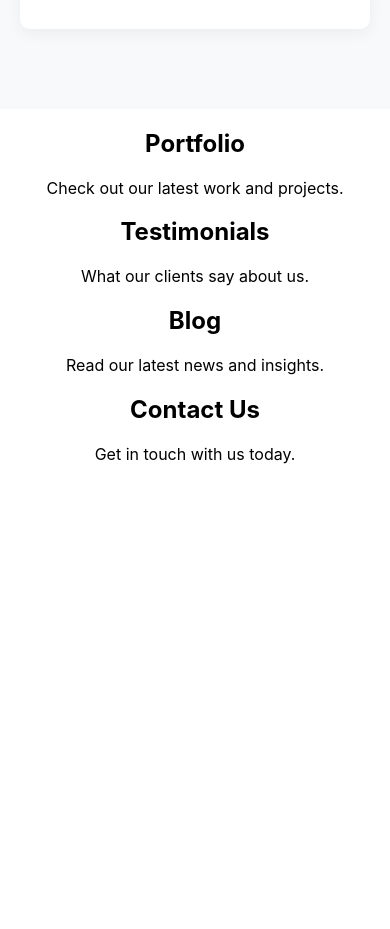
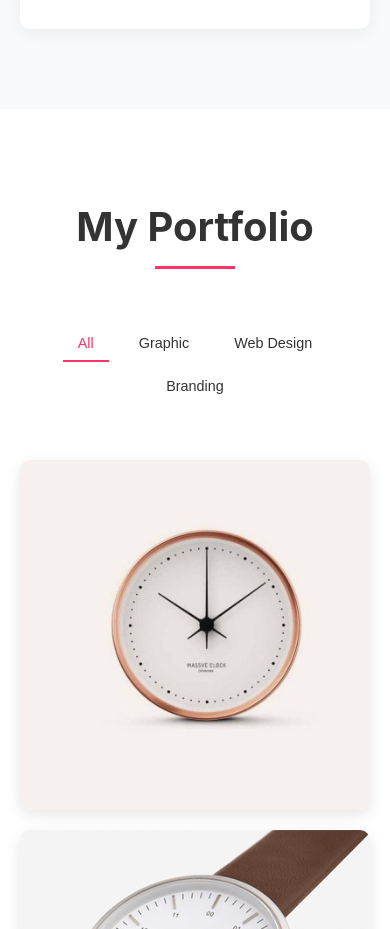
Before and after one commit to YoussefGad97/Fokir2, a React (Create React App) app: page / in a window 390 px wide. Shown: the part 3520-4449 px from the top of the page. Before the commit the page ends 4000 px from the top, so only its background shows below. Built offline with nearby package versions, Linux system fonts and the light colour scheme.

Commit message:
Added Portfolio Gallery and functions

```diff
--- a/src/pages/Home.js
+++ b/src/pages/Home.js
@@ -1,9 +1,50 @@
-import React from 'react';
-import '../styles/Home.scss';
-import profile from '../assets/images/about/profile.jpg';
-import { FaFacebookF, FaLinkedinIn, FaGithub, FaDownload, FaBriefcase, FaPalette, FaMobileAlt, FaCube, FaTools } from 'react-icons/fa';
+import React, { useState } from "react";
+import "../styles/Home.scss";
+import profile from "../assets/images/about/profile.jpg";
+import project1 from "../assets/images/portfolio/1.jpg";
+import project2 from "../assets/images/portfolio/2.jpg";
+import project3 from "../assets/images/portfolio/3.jpg";
+import project4 from "../assets/images/portfolio/4.jpg";
+import project5 from "../assets/images/portfolio/5.jpg";
+import project6 from "../assets/images/portfolio/6.jpg";
+import project7 from "../assets/images/portfolio/1.jpg";
+import project8 from "../assets/images/portfolio/2.jpg";
+import project9 from "../assets/images/portfolio/3.jpg";
+import {
+  FaFacebookF,
+  FaLinkedinIn,
+  FaGithub,
+  FaDownload,
+  FaBriefcase,
+  FaPalette,
+  FaMobileAlt,
+  FaCube,
+  FaTools,
+} from "react-icons/fa";
 
 const Home = () => {
+  const [activeFilter, setActiveFilter] = useState('all');
+
+  const handleFilter = (filter) => {
+    setActiveFilter(filter);
+  };
+
+  const portfolioItems = [
+    { id: 1, image: project1, category: 'graphic', title: 'Project Title', type: 'Graphic Design' },
+    { id: 2, image: project2, category: 'web', title: 'Project Title', type: 'Web Design' },
+    { id: 3, image: project3, category: 'branding', title: 'Project Title', type: 'Branding' },
+    { id: 4, image: project4, category: 'graphic', title: 'Project Title', type: 'Graphic Design' },
+    { id: 5, image: project5, category: 'web', title: 'Project Title', type: 'Web Design' },
+    { id: 6, image: project6, category: 'branding', title: 'Project Title', type: 'Branding' },
+    { id: 7, image: project7, category: 'graphic', title: 'Project Title', type: 'Graphic Design' },
+    { id: 8, image: project8, category: 'web', title: 'Project Title', type: 'Web Design' },
+    { id: 9, image: project9, category: 'branding', title: 'Project Title', type: 'Branding' }
+  ];
+
+  const filteredItems = activeFilter === 'all'
+    ? portfolioItems
+    : portfolioItems.filter(item => item.category === activeFilter);
+
   return (
     <div className="home">
       <section id="home" className="section landing-section">
@@ -29,13 +70,28 @@ const Home = () => {
               <div className="image-wrapper">
                 <img src={profile} alt="Alex Smith" className="about-image" />
                 <div className="social-overlay">
-                  <a href="https://facebook.com" target="_blank" rel="noopener noreferrer" className="social-icon">
+                  <a
+                    href="https://facebook.com"
+                    target="_blank"
+                    rel="noopener noreferrer"
+                    className="social-icon"
+                  >
                     <FaFacebookF />
                   </a>
-                  <a href="https://linkedin.com" target="_blank" rel="noopener noreferrer" className="social-icon">
+                  <a
+                    href="https://linkedin.com"
+                    target="_blank"
+                    rel="noopener noreferrer"
+                    className="social-icon"
+                  >
                     <FaLinkedinIn />
                   </a>
-                  <a href="https://github.com" target="_blank" rel="noopener noreferrer" className="social-icon">
+                  <a
+                    href="https://github.com"
+                    target="_blank"
+                    rel="noopener noreferrer"
+                    className="social-icon"
+                  >
                     <FaGithub />
                   </a>
                 </div>
@@ -44,8 +100,9 @@ const Home = () => {
             <div className="about-info">
               <h3>Hello, I'm Alex Smith</h3>
               <p className="about-description">
-                I'm a passionate web designer with over 5 years of experience in creating beautiful and functional websites.
-                I specialize in modern, responsive design and user experience optimization.
+                I'm a passionate web designer with over 5 years of experience in
+                creating beautiful and functional websites. I specialize in
+                modern, responsive design and user experience optimization.
               </p>
               <div className="cv-details">
                 <div className="cv-item">
@@ -96,37 +153,90 @@ const Home = () => {
                 <FaPalette />
               </div>
               <h3>UI/UX Design</h3>
-              <p>Creating beautiful and intuitive user interfaces with a focus on user experience and modern design principles.</p>
+              <p>
+                Creating beautiful and intuitive user interfaces with a focus on
+                user experience and modern design principles.
+              </p>
             </div>
             <div className="service-card">
               <div className="service-icon">
                 <FaMobileAlt />
               </div>
               <h3>App Development</h3>
-              <p>Building responsive and scalable applications for web and mobile platforms using cutting-edge technologies.</p>
+              <p>
+                Building responsive and scalable applications for web and mobile
+                platforms using cutting-edge technologies.
+              </p>
             </div>
             <div className="service-card">
               <div className="service-icon">
                 <FaCube />
               </div>
               <h3>Product Design</h3>
-              <p>Designing innovative products that solve real problems and provide exceptional user experiences.</p>
+              <p>
+                Designing innovative products that solve real problems and
+                provide exceptional user experiences.
+              </p>
             </div>
             <div className="service-card">
               <div className="service-icon">
                 <FaTools />
               </div>
               <h3>Tools</h3>
-              <p>Developing custom tools and solutions to streamline workflows and enhance productivity.</p>
+              <p>
+                Developing custom tools and solutions to streamline workflows
+                and enhance productivity.
+              </p>
             </div>
           </div>
         </div>
       </section>
 
-      <section id="portfolio" className="section">
+      <section id="portfolio" className="section portfolio-section">
         <div className="container">
-          <h2>Portfolio</h2>
-          <p>Check out our latest work and projects.</p>
+          <div className="section-title">
+            <h2>My Portfolio</h2>
+            <div className="title-separator"></div>
+          </div>
+          <div className="portfolio-filters">
+            <button
+              className={`filter-btn ${activeFilter === 'all' ? 'active' : ''}`}
+              onClick={() => handleFilter('all')}
+            >
+              All
+            </button>
+            <button
+              className={`filter-btn ${activeFilter === 'graphic' ? 'active' : ''}`}
+              onClick={() => handleFilter('graphic')}
+            >
+              Graphic
+            </button>
+            <button
+              className={`filter-btn ${activeFilter === 'web' ? 'active' : ''}`}
+              onClick={() => handleFilter('web')}
+            >
+              Web Design
+            </button>
+            <button
+              className={`filter-btn ${activeFilter === 'branding' ? 'active' : ''}`}
+              onClick={() => handleFilter('branding')}
+            >
+              Branding
+            </button>
+          </div>
+          <div className="portfolio-grid">
+            {filteredItems.map(item => (
+              <div key={item.id} className="portfolio-item" data-category={item.category}>
+                <div className="portfolio-image">
+                  <img src={item.image} alt={`Project ${item.id}`} />
+                  <div className="portfolio-overlay">
+                    <h3>{item.title}</h3>
+                    <p>{item.type}</p>
+                  </div>
+                </div>
+              </div>
+            ))}
+          </div>
         </div>
       </section>
 
--- a/src/styles/Home.scss
+++ b/src/styles/Home.scss
@@ -476,3 +476,184 @@
     }
   }
 }
+
+.portfolio-section {
+  padding: 100px 0;
+  background-color: #fff;
+
+  .container {
+    max-width: 1200px;
+    margin: 0 auto;
+    padding: 0 20px;
+  }
+
+  .section-title {
+    text-align: center;
+    margin-bottom: 60px;
+
+    h2 {
+      font-size: 2.5rem;
+      color: #333;
+      margin-bottom: 15px;
+    }
+
+    .title-separator {
+      width: 80px;
+      height: 3px;
+      background: #ff3366;
+      margin: 0 auto;
+    }
+  }
+
+  .portfolio-filters {
+    display: flex;
+    justify-content: center;
+    gap: 20px;
+    margin-bottom: 40px;
+
+    .filter-btn {
+      padding: 8px 20px;
+      border: none;
+      background: none;
+      color: #333;
+      font-size: 1rem;
+      cursor: pointer;
+      transition: all 0.3s ease;
+      position: relative;
+
+      &::after {
+        content: '';
+        position: absolute;
+        bottom: -5px;
+        left: 0;
+        width: 0;
+        height: 2px;
+        background: #ff3366;
+        transition: width 0.3s ease;
+      }
+
+      &:hover::after,
+      &.active::after {
+        width: 100%;
+      }
+
+      &.active {
+        color: #ff3366;
+      }
+    }
+  }
+
+  .portfolio-grid {
+    display: grid;
+    grid-template-columns: repeat(3, 1fr);
+    gap: 30px;
+    padding: 20px 0;
+  }
+
+  .portfolio-item {
+    position: relative;
+    overflow: hidden;
+    border-radius: 10px;
+    box-shadow: 0 5px 15px rgba(0, 0, 0, 0.1);
+    transition: all 0.3s ease;
+
+    &:hover {
+      transform: translateY(-5px);
+      box-shadow: 0 8px 25px rgba(0, 0, 0, 0.15);
+
+      .portfolio-overlay {
+        opacity: 1;
+        transform: translateY(0);
+      }
+    }
+
+    .portfolio-image {
+      position: relative;
+      overflow: hidden;
+      aspect-ratio: 1;
+
+      img {
+        width: 100%;
+        height: 100%;
+        object-fit: cover;
+        transition: transform 0.3s ease;
+      }
+
+      &:hover img {
+        transform: scale(1.1);
+      }
+    }
+
+    .portfolio-overlay {
+      position: absolute;
+      top: 0;
+      left: 0;
+      width: 100%;
+      height: 100%;
+      background: rgba(0, 0, 0, 0.8);
+      display: flex;
+      flex-direction: column;
+      justify-content: center;
+      align-items: center;
+      color: #fff;
+      opacity: 0;
+      transform: translateY(20px);
+      transition: all 0.3s ease;
+      padding: 20px;
+      text-align: center;
+
+      h3 {
+        font-size: 1.5rem;
+        margin-bottom: 10px;
+        color: #fff;
+      }
+
+      p {
+        font-size: 1rem;
+        color: #ff3366;
+      }
+    }
+  }
+}
+
+// Add responsive styles for portfolio section
+@media (max-width: 992px) {
+  .portfolio-section {
+    .portfolio-grid {
+      grid-template-columns: repeat(2, 1fr);
+    }
+  }
+}
+
+@media (max-width: 768px) {
+  .portfolio-section {
+    padding: 60px 0;
+
+    .portfolio-filters {
+      flex-wrap: wrap;
+      gap: 15px;
+
+      .filter-btn {
+        padding: 6px 15px;
+        font-size: 0.9rem;
+      }
+    }
+
+    .portfolio-grid {
+      grid-template-columns: 1fr;
+      gap: 20px;
+    }
+
+    .portfolio-item {
+      .portfolio-overlay {
+        h3 {
+          font-size: 1.3rem;
+        }
+
+        p {
+          font-size: 0.9rem;
+        }
+      }
+    }
+  }
+}
```
